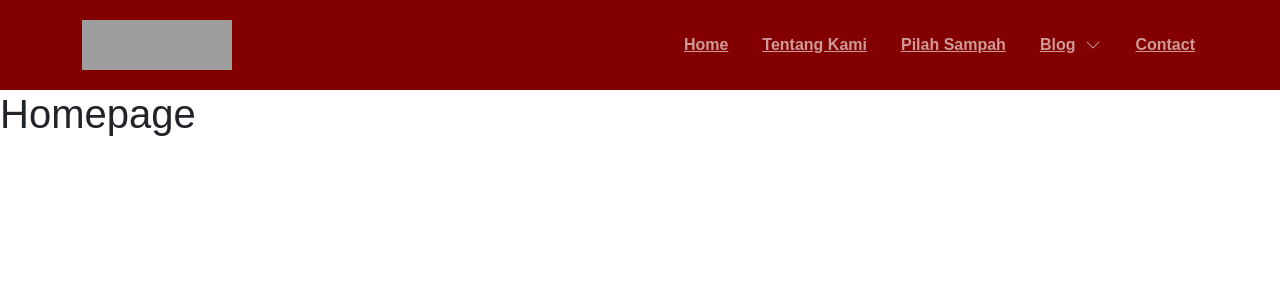
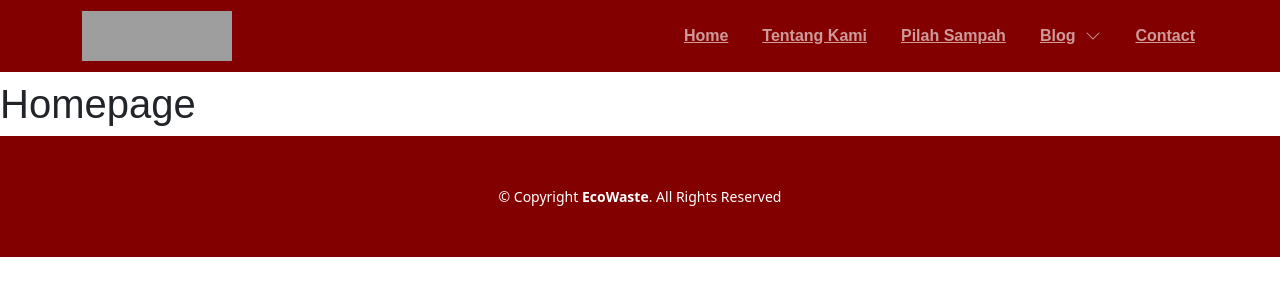
Before and after one commit to cukiprit/project-impact-react, a React (Vite) app: page / in a window 1280 px wide. Shown: the top 300 px of the page. Built offline with nearby package versions, Linux system fonts and the light colour scheme; grey boxes are pictures that could not be loaded.

Commit message:
fixing navbar

```diff
--- a/package.json
+++ b/package.json
@@ -12,6 +12,7 @@
   "dependencies": {
     "aos": "^2.3.4",
     "bootstrap": "^5.2.3",
+    "bootstrap-icons": "^1.10.5",
     "react": "^18.2.0",
     "react-bootstrap": "^2.7.4",
     "react-dom": "^18.2.0",
--- a/src/Layout.jsx
+++ b/src/Layout.jsx
@@ -1,11 +1,13 @@
 import { Outlet } from "react-router-dom";
 import Navbar from "./components/Navbar";
+import Footer from "./components/Footer";
 
 export default function Layout() {
   return (
     <>
       <Navbar />
       <Outlet />
+      <Footer />
     </>
   );
 }
--- /dev/null
+++ b/src/components/Footer.jsx
@@ -0,0 +1,15 @@
+export default function Footer() {
+    return (
+        <footer className="footer">
+            <div className="container">
+                <div className="row gy-4">
+                    <div className="container mt-4">
+                        <div className="copyright">
+                            &copy; Copyright <strong><span>EcoWaste</span></strong>. All Rights Reserved
+                        </div>
+                    </div>
+                </div>
+            </div>
+        </footer>
+    );
+}
--- a/src/components/Navbar.jsx
+++ b/src/components/Navbar.jsx
@@ -3,7 +3,7 @@ import { BsChevronDown } from "react-icons/bs";
 
 export default function Navbar() {
   return (
-    <header id="header" className="header d-flex align-items-center">
+    <header id="header" className="header d-flex align-items-center fixed-top">
       <div className="container-fluid container-xl d-flex align-items-center justify-content-between">
         <Link to="/" className="logo d-flex align-items-center">
           <img
--- a/src/index.css
+++ b/src/index.css
@@ -280,7 +280,7 @@ section {
 .header {
   transition: all 0.5s;
   z-index: 997;
-  height: 90px;
+  height: 72px;
   background-color: var(--color-primary);
 }
 
--- a/src/routes/Home.jsx
+++ b/src/routes/Home.jsx
@@ -1,7 +1,7 @@
 export default function Home() {
   return (
     <div>
-      <h1>Homepage</h1>
+      <h1 style={{ paddingTop: "80px" }}>Homepage</h1>
     </div>
   );
 }
--- a/src/routes/PilahSampah.jsx
+++ b/src/routes/PilahSampah.jsx
@@ -1,7 +1,7 @@
 export default function PilahSampah() {
   return (
     <main id="main">
-      <div className="breadcrumbs">
+      <div className="breadcrumbs" style={{ paddingTop: "80px" }}>
         <nav>
           <div className="container">
             <ol>
```
Also changed, not shown: 1 other file (tests, documents, lock files or other folders).
